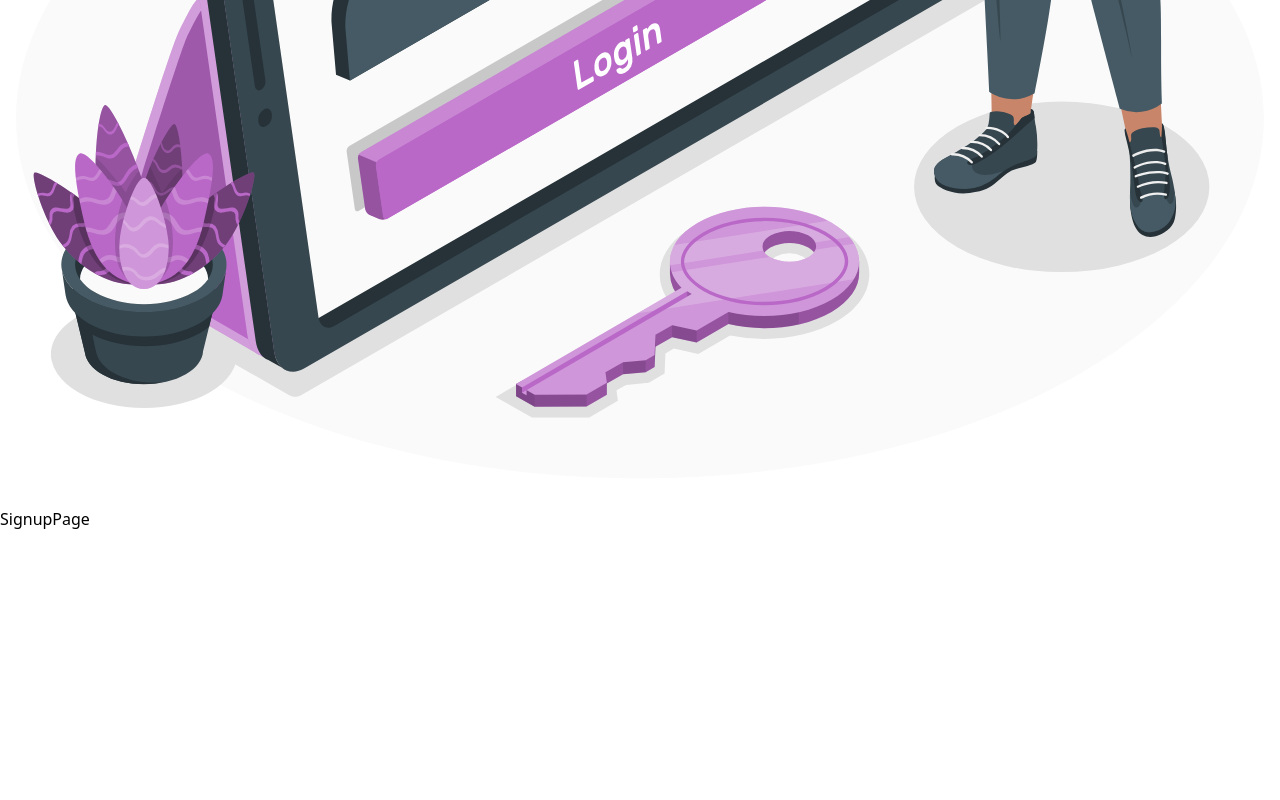
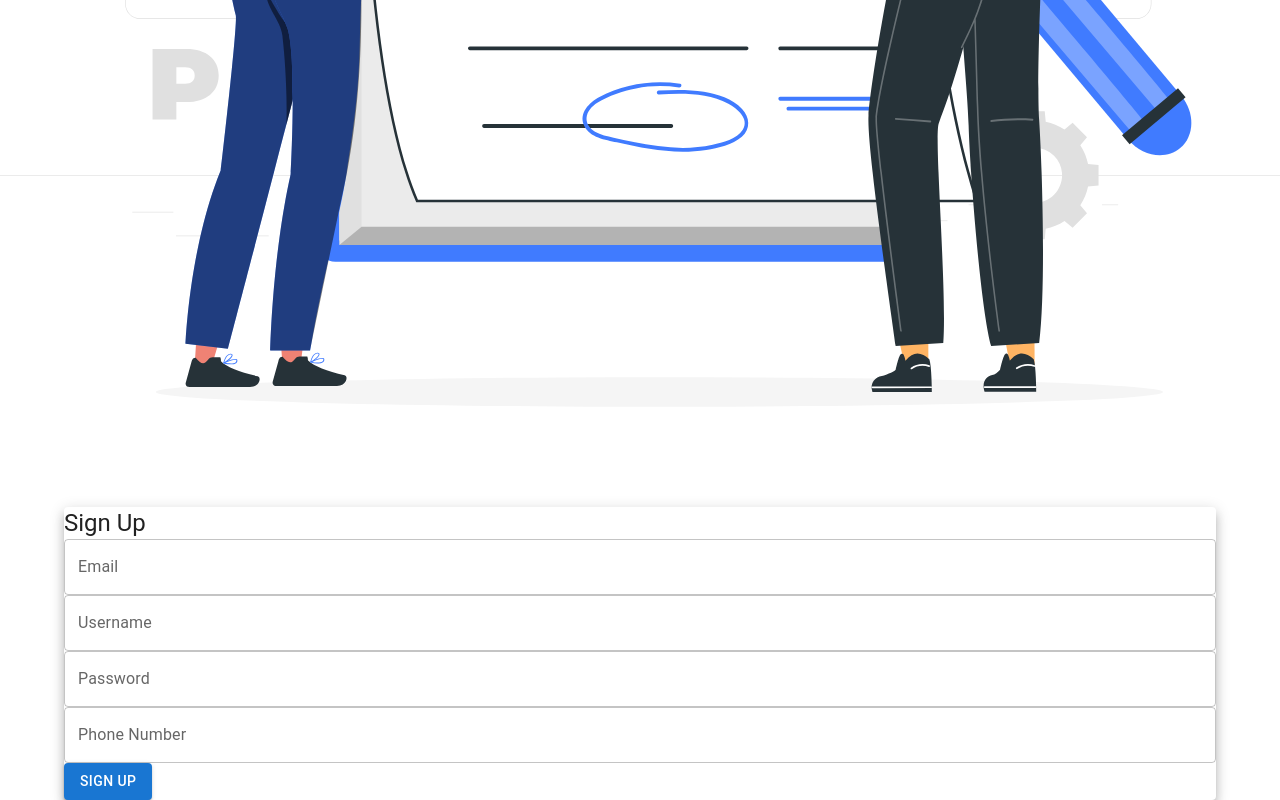
Before and after one commit to revou-fsse-3/milestone-2-Blackpossum, a React (Vite) app in the folder NewsApp-project/: page /signup in a window 1280 px wide. Shown: the part 845-1645 px from the top of the page. Before the commit the page ends 1376 px from the top, so only its background shows below. Built offline with nearby package versions, Linux system fonts and the light colour scheme.

Commit message:
api fecthing adjustment, API drop

```diff
--- a/NewsApp-project/src/App.tsx
+++ b/NewsApp-project/src/App.tsx
@@ -13,10 +13,11 @@ import Dashboard from "./page/Dashboard"
 import LoginPage from "./page/LoginPage"
 import SignupPage from "./page/SignupPage"
 import PageBackground from "../public/Tablet login-amico.svg"
+import SignupBackground from "../public/grammar correction-rafiki.svg"
 import BasicContainer from "./containers/BasicContainer"
 
 
-// fix layout so it rendered
+// fix layout so it rendered(mbenerke layout ndess.....)
 
 
 const App:React.FC = () => {
@@ -43,7 +44,7 @@ const App:React.FC = () => {
       },
       {
         path:"/signup",
-        element:<BasicContainer background={PageBackground}>
+        element:<BasicContainer background={SignupBackground}>
           <SignupPage/>
         </BasicContainer>
       },
--- a/NewsApp-project/src/page/Dashboard.tsx
+++ b/NewsApp-project/src/page/Dashboard.tsx
@@ -22,13 +22,13 @@ const Dashboard = () => {
 
   interface ApiResponse {
     articles: Article[];
-    // Other properties from the API response
   }
 
   const fetchingArticles = async () => {
     try {
       const res = await axios.get<ApiResponse>(
-        `https://newsapi.org/v2/top-headlines?country=us&pageSize=${pageSize}&page=${page}&apiKey=${apiKey}`,
+        // API LIMIT GABISA REQ LAGI
+        `https://newsapi.org/v2/top-headlines?country=us&apiKey=${apiKey}&pageSize=${pageSize}&page=${page}`,
         {
           headers: {
             Authorization: `Bearer ${token}`,
@@ -45,7 +45,7 @@ const Dashboard = () => {
   };
 
   useEffect(() => {
-    if (token) {
+    if (localStorage.getItem("token")) {
       fetchingArticles();
     } else {
       alert("Please log in to your account");
@@ -66,7 +66,7 @@ const Dashboard = () => {
           </div>
         ))}
         <Pagination
-          count={10} // Adjust the count based on your API response or requirement
+          count={10} //jumlah page
           page={page}
           onChange={(_, value) => setPage(value)}
           color="primary"
--- a/NewsApp-project/src/page/LoginPage.tsx
+++ b/NewsApp-project/src/page/LoginPage.tsx
@@ -1,92 +1,89 @@
-import { Formik, Field, Form, ErrorMessage } from "formik";
-import * as Yup from "yup";
-import { TextField, Button, Typography, Container } from "@mui/material";
-import { Link as RouterLink, useNavigate } from "react-router-dom";
+import { Formik, Form, Field } from "formik";
+import { useNavigate } from "react-router-dom";
+import * as yup from "yup";
 import axios from "axios";
 
-// validation formik
+interface LoginProps {}
 
-const ValidationSchema = Yup.object().shape({
-  username: Yup.string().required("enter a valid username"),
-  password: Yup.string().required("cannot leave blank"),
+const validationSchema = yup.object({
+  email: yup.string().required("Username is required"),
+  password: yup.string().required("Password is required"),
 });
 
-const LoginPage = () => {
+const LoginPage: React.FC<LoginProps> = ({}) => {
   const navigate = useNavigate();
-  // eslint-disable-next-line @typescript-eslint/no-explicit-any
-  const handleSubmit = async (values: any, { setSubmitting }: any) => {
+
+  const handleSubmit = async (values: { email: string; password: string }) => {
     try {
-      const loginApi = process.env.LOGIN_API_URL;
-      const response = await axios.post(loginApi, values);
-
-      if (response.status === 200) {
-        const Token = response.data.token;
-        localStorage.setItem("Token", Token);
+      await validationSchema.validate(values, { abortEarly: false });
+      const res = await axios.post(
+        "https://mock-api.arikmpt.com/api/user/login",
+        values
+      );
+      localStorage.setItem("token", res.data.data.token);
       navigate("/dashboard");
-      } else {
-        console.log("Login Failed, check API status");
-      }
     } catch (error) {
-      console.error("Error during login", error);
-    } finally {
-      setSubmitting(false);
+      console.log("Login error:", error);
     }
   };
 
   return (
-    <div className="border-4 rounded-xl bg-violet-400">
-      <Container>
-        <div className="flex flex-col items-center w-[500px] bg-indigo-700 rounded-xl my-20 px-5 py-5 text-white">
-          <Typography variant="h5">Login</Typography>
+    <div className="my-20 w-[800px] h-[400px] mx-auto bg-white p-8 rounded-lg shadow-md">
+      <h2 className="text-2xl font-bold mb-4">Log In</h2>
       <Formik
-            initialValues={{ username: "", password: "" }}
-            validationSchema={ValidationSchema}
+        initialValues={{ email: "", password: "" }}
         onSubmit={handleSubmit}
       >
+        {({ isSubmitting }) => (
           <Form>
+            <div className="grid gap-4">
+              <div className="flex flex-col space-y-2">
+                <label htmlFor="email" className="text-sm">
+                  Email
+                </label>
                 <Field
                   type="text"
-                name="username"
-                label="Username"
-                as={TextField}
-                variant="outlined"
-                margin="normal"
-                fullWidth
-                error={false}
-                helperText={<ErrorMessage name="username" />}
+                  id="email"
+                  name="email"
+                  placeholder="Enter your email"
+                  className="border rounded p-2"
                 />
+              </div>
+
+              <div className="flex flex-col space-y-2">
+                <label htmlFor="password" className="text-sm">
+                  Password
+                </label>
                 <Field
                   type="password"
+                  id="password"
                   name="password"
-                label="Password"
-                as={TextField}
-                variant="outlined"
-                margin="normal"
-                fullWidth
-                error={false}
-                helperText={<ErrorMessage name="password" />}
+                  placeholder="Enter your password"
+                  className="border rounded p-2"
                 />
-              <Button
+              </div>
+
+              <button
                 type="submit"
-                variant="contained"
-                color="primary"
-                fullWidth
-                size="large"
+                disabled={isSubmitting}
+                className="bg-blue-500 text-white py-2 rounded"
               >
                 Login
-              </Button>
-              <Typography variant="body2" style={{ marginTop: "10px" }}>
-                Don't have an account?{" "}
-                <RouterLink to="/signup" style={{ textDecoration: "none" }}>
-                  <Typography color="primary" variant="body2">
+              </button>
+
+              <p className="text-center my-4">OR</p>
+
+              <button
+                type="submit"
+                onClick={() => navigate("/signup")}
+                className="border border-blue-500 text-blue-500 py-2 rounded"
+              >
                 Sign Up
-                  </Typography>
-                </RouterLink>
-              </Typography>
+              </button>
+            </div>
           </Form>
+        )}
       </Formik>
-        </div>
-      </Container>
     </div>
   );
 };
--- a/NewsApp-project/src/page/SignupPage.tsx
+++ b/NewsApp-project/src/page/SignupPage.tsx
@@ -1,9 +1,95 @@
-import React from 'react'
+import { useFormik } from "formik";
+import * as Yup from "yup";
+import { TextField, Button, Container, Typography, Paper } from "@mui/material";
+import SignupValues from "../types/SignupValues";
+import { useNavigate } from "react-router-dom";
+
 
 const SignupPage = () => {
+  const navigate= useNavigate();
+
+  const formik = useFormik<SignupValues>({
+    initialValues: {
+      email: "",
+      username: "",
+      password: "",
+      phoneNumber: "",
+    },
+    validationSchema: Yup.object({
+      email: Yup.string().email("enter a valid email address").required(),
+      username: Yup.string().required("make a username"),
+      password: Yup.string()
+        .min(8, "password must be atleast 6 character")
+        .required(),
+      phoneNumber: Yup.string()
+        .matches(/^\d{12}$/, "Invalid phone number")
+        .required(),
+    }),
+    onSubmit: (values) => {
+      console.log(values);
+      alert("Loginsucces redirecting to login page")
+      navigate("/");
+    },
+  });
   return (
-    <div>SignupPage</div>
-  )
-}
+      <Container className="flex items-center justify-center h-[700px]">
+        <Paper elevation={8} className="p-8 ml-20 max-w-md w-[500px] text-center" color="black">
+          <Typography variant="h5" component="div" className="mb-10">
+            Sign Up
+          </Typography>
+          <form className="flex flex-col items-center gap-6" onSubmit={formik.handleSubmit}>
+            <TextField
+              label="Email"
+              variant="outlined"
+              fullWidth
+              className="mb-4"
+              {...formik.getFieldProps("email")}
+              error={formik.touched.email && Boolean(formik.errors.email)}
+              helperText={formik.touched.email && formik.errors.email}
+            />
 
-export default SignupPage
+            <TextField
+              label="Username"
+              variant="outlined"
+              fullWidth
+              className="mb-4"
+              {...formik.getFieldProps("username")}
+              error={formik.touched.username && Boolean(formik.errors.username)}
+              helperText={formik.touched.username && formik.errors.username}
+            />
+
+            <TextField
+              label="Password"
+              type="password"
+              variant="outlined"
+              fullWidth
+              className="mb-4"
+              {...formik.getFieldProps("password")}
+              error={formik.touched.password && Boolean(formik.errors.password)}
+              helperText={formik.touched.password && formik.errors.password}
+            />
+
+            <TextField
+              label="Phone Number"
+              variant="outlined"
+              fullWidth
+              className="mb-4"
+              {...formik.getFieldProps("phoneNumber")}
+              error={
+                formik.touched.phoneNumber && Boolean(formik.errors.phoneNumber)
+              }
+              helperText={
+                formik.touched.phoneNumber && formik.errors.phoneNumber
+              }
+            />
+
+            <Button className="bg-primary w-[400px] h-[50px]" type="submit" variant="contained" color="primary">
+              Sign Up
+            </Button>
+          </form>
+        </Paper>
+      </Container>
+  );
+};
+
+export default SignupPage;
--- /dev/null
+++ b/NewsApp-project/src/types/SignupValues.ts
@@ -0,0 +1,8 @@
+interface SignupValues {
+    email:string;
+    username:string;
+    password:string;
+    phoneNumber:string;
+}
+
+export default SignupValues;
```
Lines whose indentation alone changed are shown as unchanged.
